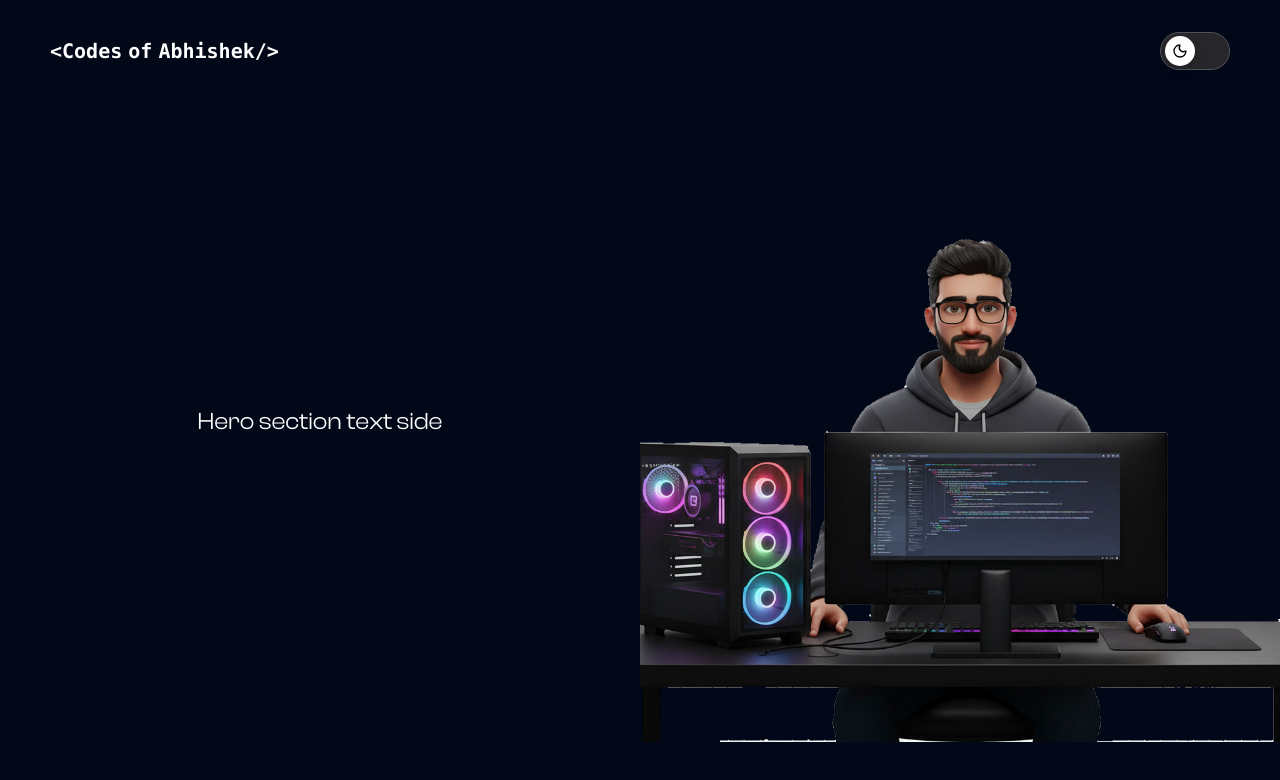
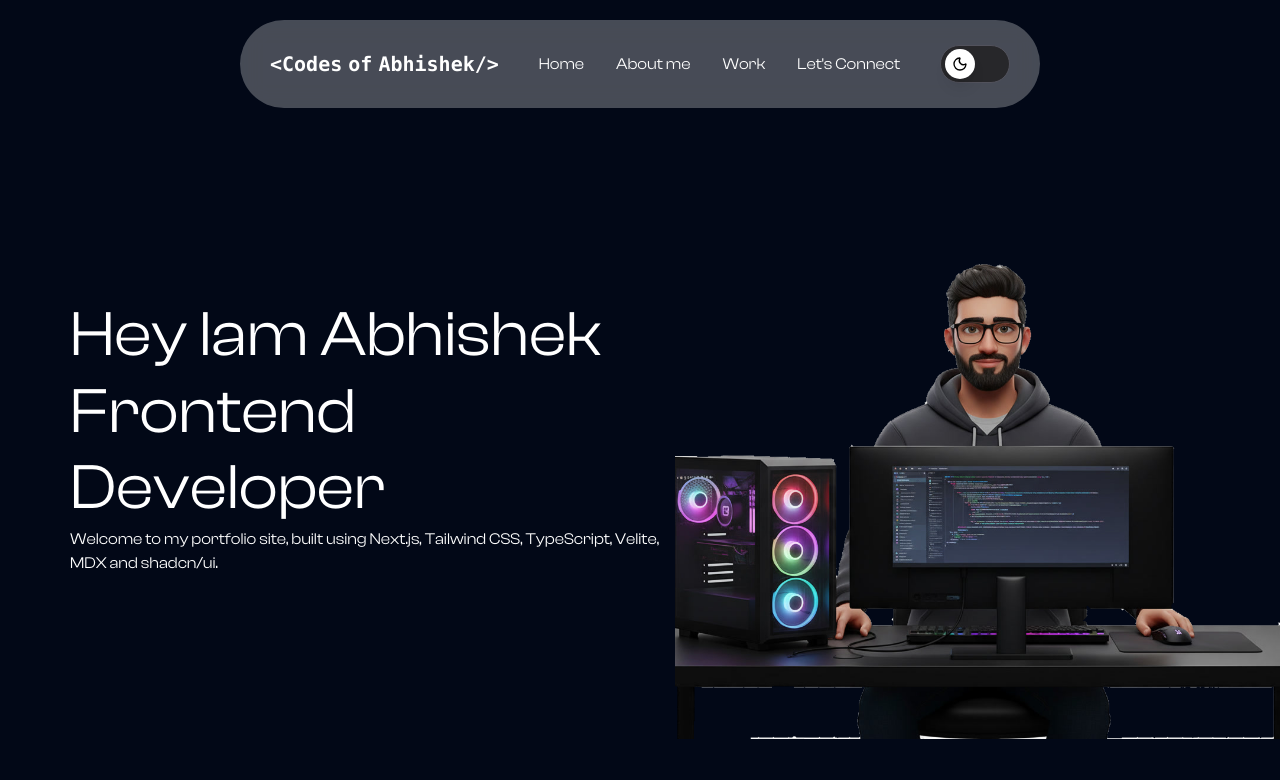
Before and after one commit to codesofabhishek01/Portfolio, a React (Vite) app: page / in a window 1280 px wide. Shown: the top 780 px of the page. Built offline with nearby package versions, Linux system fonts and the light colour scheme.

Commit message:
24 may latest

```diff
--- a/index.html
+++ b/index.html
@@ -2,7 +2,7 @@
 <html lang="en">
   <head>
     <meta charset="UTF-8" />
-    <link rel="icon" type="image/svg+xml" href="/vite.svg" />
+    <link rel="icon" type="image" href="./src/assets/images/coding.png" />
     <meta name="viewport" content="width=device-width, initial-scale=1.0" />
     <title>Abhishek Sharma -Frontend Developer</title>
   </head>
--- a/src/App.css
+++ b/src/App.css
@@ -6,3 +6,4 @@ body {margin: 0; padding: 0;transition: all 0.4s ease; font-family: 'ClashDispla
 body.dark {background: #020817;color: white;}
 body.light {background: #F5F7FA; color: black;}
 .word-spacing{word-spacing: -6px;}
+*{box-sizing: border-box;}
--- a/src/components/Header.jsx
+++ b/src/components/Header.jsx
@@ -10,10 +10,20 @@ function Header({ theme, setTheme }) {
   };
 
   return (
-   <header
-  className='main-header flex justify-between items-center py-8 sticky top-0 px-[50px]'>
+<header
+  className={`main-header flex justify-between items-center py-[25px] sticky top-[20px] px-[30px] max-w-[800px] mx-auto backdrop-blur-md rounded-[60px] mt-[20px] ${
+    theme === "dark" ? "bg-[#ffffff46]" : "bg-[#0000001f]"
+  }`}
+>
       <span className='text-xl font-semibold word-spacing text-center '> <code>{"<Codes of Abhishek/>"}</code></span>
 
+
+<ul className="menu flex gap-8">
+  <li>Home </li>
+  <li>About me</li>
+  <li>Work</li>
+  <li>Let's Connect</li>
+</ul>
      <button
       onClick={toggleTheme}
       className="
--- a/src/components/HeroBanner.jsx
+++ b/src/components/HeroBanner.jsx
@@ -2,9 +2,10 @@ import React from 'react'
 import banner from "../assets/images/My-Avtar.png";
 function HeroBanner() {
   return (
-    <section className='min-h-[80vh] flex items-center justify-between'>
-      <div className='flex-5'><h1 className='text-2xl text-center'>Hero section text side </h1></div>
-      <div className='flex-5'> <img className='w-full max-h-[86vh] object-cover object-bottom' src={banner} alt="Hero Banner" /></div>
+    <section className='min-h-[82vh] flex flex-col sm:flex-row items-center justify-between pl-[70px]'>
+      <div className='flex-5 '><h1 className='text-[4em] leading-[1.2] '>Hey Iam Abhishek Frontend Developer</h1>
+      <p>Welcome to my portfolio site, built using Next.js, Tailwind CSS, TypeScript, Velite, MDX and shadcn/ui.</p></div>
+      <div className='flex-5 flex justify-end'> <img className='w-full max-w-[625px] object-cover object-bottom ' src={banner} alt="Hero Banner" /></div>
 
     </section>
   )
```
Also changed, not shown: src/assets/images/coding.png (added).
